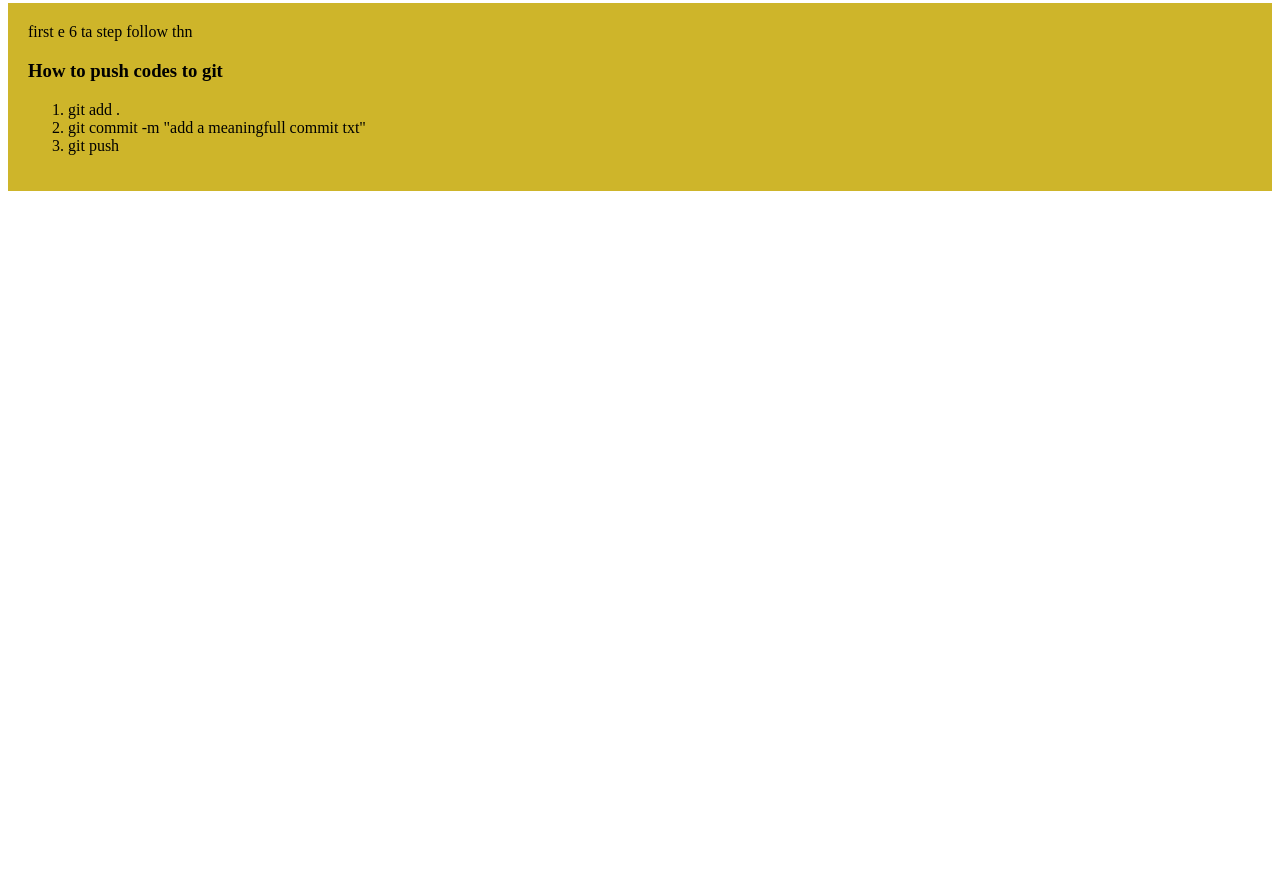
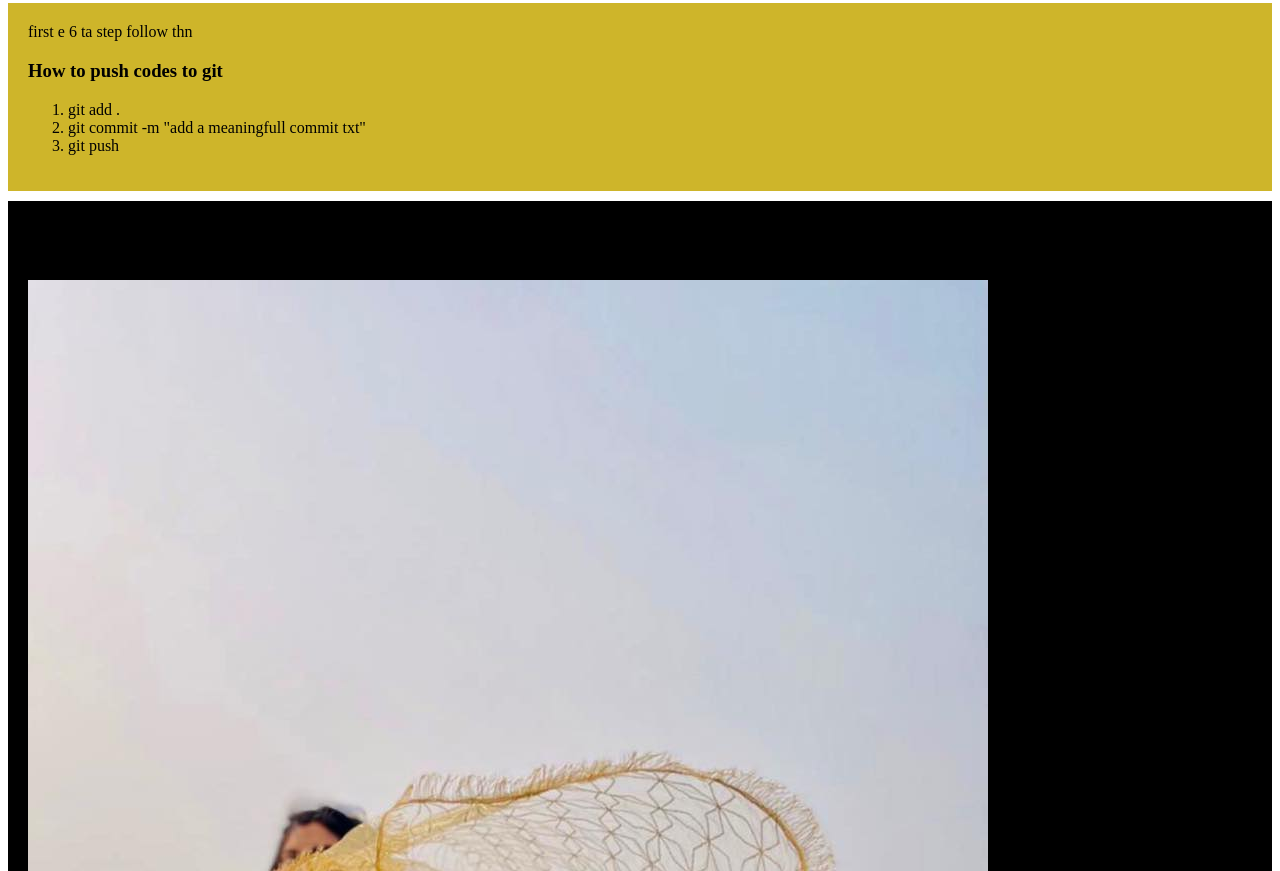
Before and after one commit to masuma12rima/my-first-web, a plain HTML site: page index.html in a window 1280 px wide. Shown: the part 489-1360 px from the top of the page. Before the commit the page ends 800 px from the top, so only its background shows below. Drawn offline with Linux system fonts and the light colour scheme.

Commit message:
added its me

```diff
--- a/index.html
+++ b/index.html
@@ -29,6 +29,10 @@
         </ol>
 
     </div>
+    <div class="hw">
+        <h3>its me</h3>
+        <img src="images/p.jpg" alt="">
+    </div>
 
 </body>
 </html>
--- a/styles/blog.css
+++ b/styles/blog.css
@@ -7,3 +7,5 @@
 .hi{
     background-color: rgb(206, 181, 42);
 }
+.hw{
+background-color: black;
```
Also changed, not shown: images/p.jpg (added), p.jpg (added).
